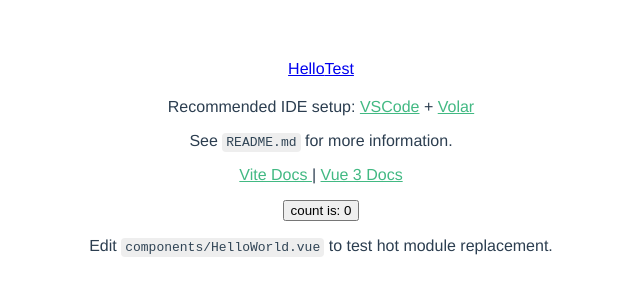
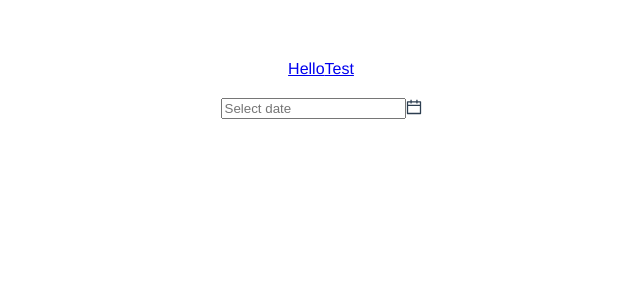
Before and after one commit to YHaoNan/dogeadmin, a Vue app: page /#/helloworld in a window 1280 px wide. Shown: the top 300 px of the page, without its empty margins (319-959 px from the left). Built offline with nearby package versions, Linux system fonts and the light colour scheme.

Commit message:
引入AntDV&按需加载CSS

```diff
--- a/package.json
+++ b/package.json
@@ -7,14 +7,17 @@
     "serve": "vite preview"
   },
   "dependencies": {
+    "ant-design-vue": "^2.2.8",
     "vue": "^3.2.16",
-    "vue-router": "^4.0.12"
+    "vue-router": "^4.0.12",
+    "vuex": "^4.0.2"
   },
   "devDependencies": {
     "@types/node": "^16.11.2",
     "@vitejs/plugin-vue": "^1.9.3",
     "typescript": "^4.4.3",
     "vite": "^2.6.4",
+    "vite-plugin-style-import": "^1.2.1",
     "vue-tsc": "^0.3.0"
   }
 }
--- a/src/components/HelloWorld.vue
+++ b/src/components/HelloWorld.vue
@@ -1,34 +1,10 @@
 <script setup lang="ts">
-import { ref } from 'vue'
-
-const count = ref(0)
+import { DatePicker } from 'ant-design-vue'
 </script>
 
 <template>
   <h2>{{ $route.params.msg }}</h2>
-
-  <p>
-    Recommended IDE setup:
-    <a href="https://code.visualstudio.com/" target="_blank">VSCode</a>
-    +
-    <a href="https://github.com/johnsoncodehk/volar" target="_blank">Volar</a>
-  </p>
-
-  <p>See <code>README.md</code> for more information.</p>
-
-  <p>
-    <a href="https://vitejs.dev/guide/features.html" target="_blank">
-      Vite Docs
-    </a>
-    |
-    <a href="https://v3.vuejs.org/" target="_blank">Vue 3 Docs</a>
-  </p>
-
-  <button type="button" @click="count++">count is: {{ count }}</button>
-  <p>
-    Edit
-    <code>components/HelloWorld.vue</code> to test hot module replacement.
-  </p>
+  <date-picker></date-picker>
 </template>
 
 <style scoped>
--- a/vite.config.ts
+++ b/vite.config.ts
@@ -1,10 +1,20 @@
 import { defineConfig } from 'vite'
 import vue from '@vitejs/plugin-vue'
 import { resolve } from 'path'
+import styleImport from 'vite-plugin-style-import'
 
 // https://vitejs.dev/config/
 export default defineConfig({
-  plugins: [vue()],
+  plugins: [
+    vue(),
+    styleImport({
+      libs: [{
+        libraryName: 'ant-design-vue',
+        esModule: true,
+        resolveStyle: (name) => `ant-design-vue/es/${name}/style/css`
+      }]
+    })
+  ],
   resolve: {
     alias: {
       '@': resolve(__dirname, 'src'),
```
Also changed, not shown: 2 other files (tests, documents, lock files or other folders).
